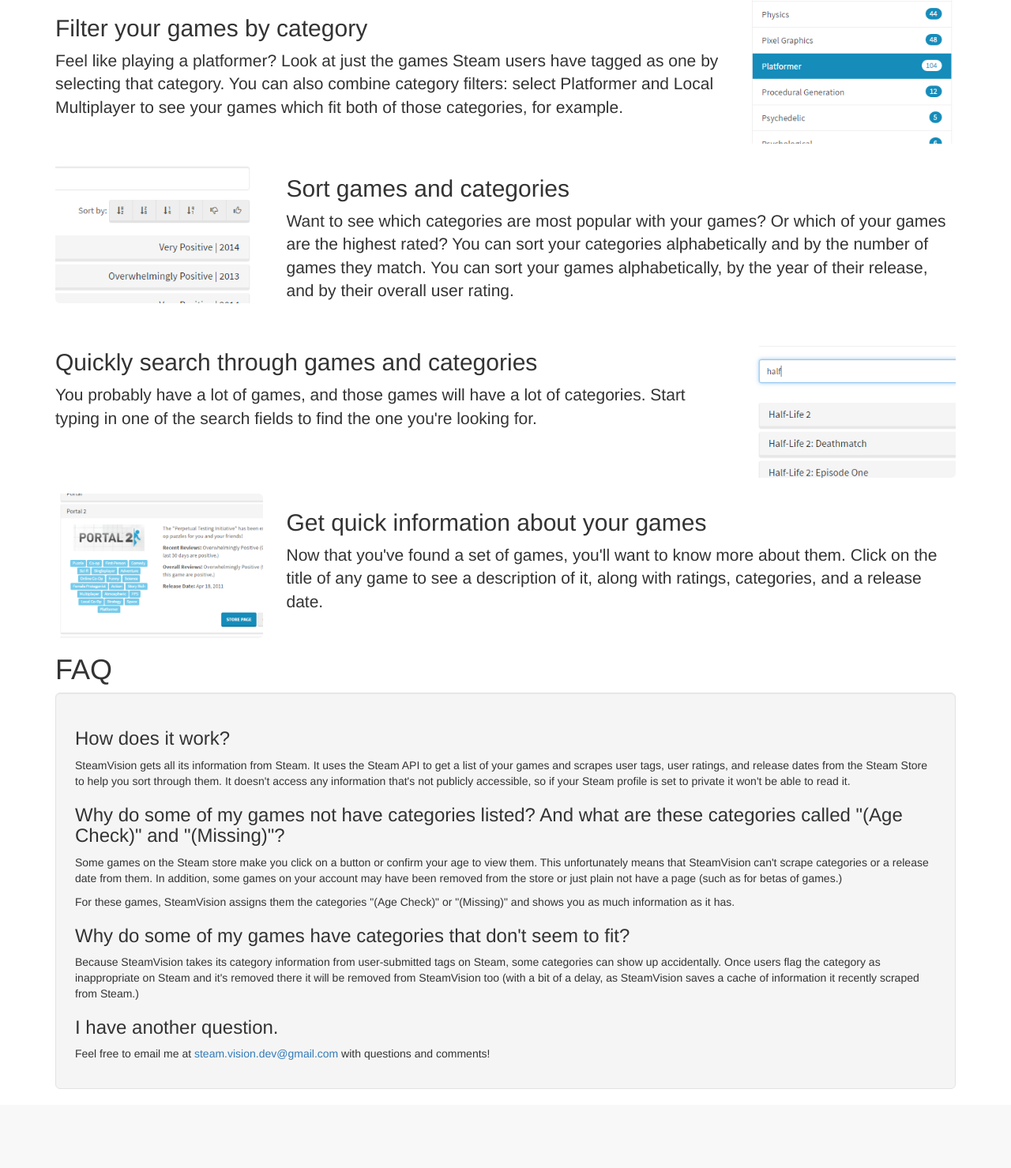
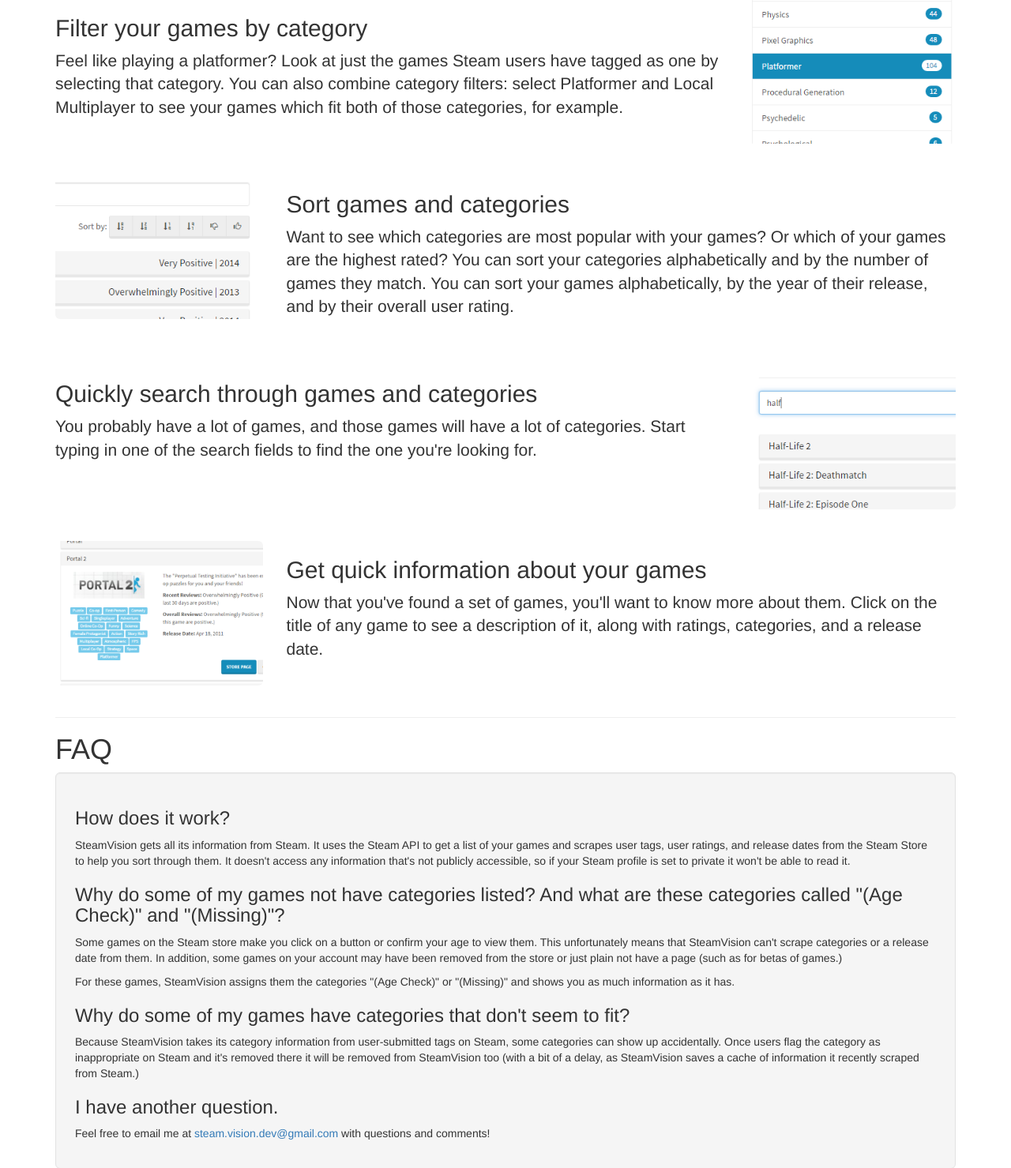
Before and after one commit to attackfrog/steamvision, a Flask app: template templates/index.html in a window 1280 px wide. Shown: the part 791-2270 px from the top of the page at 79% size. Before the commit the page ends 2170 px from the top, so only its background shows below. Run offline with Flask 2, Linux system fonts and the light colour scheme; the template is opened without the code that fills it, so the values that code supplies are empty; some libraries are stand-ins or nearby versions.

Commit message:
Improved some formatting

```diff
--- a/templates/index.html
+++ b/templates/index.html
@@ -20,6 +20,7 @@
 }
 .instruction {
     padding-top: 20px;
+    padding-bottom: 20px;
 }
 </style>
 {% endblock %}
@@ -107,16 +108,17 @@
                     date.</p>
             </div>
         </div>
+        <hr>
 
         <!-- FAQ section -->
         <div id="faq">
             <h1>FAQ</h1>
             <div class="well well-lg">
                 <h3>How does it work?</h3>
-                <p>SteamVision gets all its information from Steam. It uses the Steam API to get a list of your games and
-                    scrapes user tags, user ratings, and release dates from the Steam Store to help you sort through them. It
-                    doesn't access any information that's not publicly accessible, so if your Steam profile is set to private it
-                    won't be able to read it. </p>
+                <p>SteamVision gets all its information from Steam. It uses the Steam API to get a list of your games
+                    and scrapes user tags, user ratings, and release dates from the Steam Store to help you sort
+                    through them. It doesn't access any information that's not publicly accessible, so if your Steam
+                    profile is set to private it won't be able to read it. </p>
 
                 <h3>Why do some of my games not have categories listed? And what are these categories called "(Age
                     Check)" and "(Missing)"?</h3>
@@ -128,10 +130,10 @@
                     as much information as it has.</p>
 
                 <h3>Why do some of my games have categories that don't seem to fit?</h3>
-                <p>Because SteamVision takes its category information from user-submitted tags on Steam, some categories
-                    can show up accidentally. Once users flag the category as inappropriate on Steam and it's removed
-                    there it will be removed from SteamVision too (with a bit of a delay, as SteamVision saves a cache
-                    of information it recently scraped from Steam.)</p>
+                <p>Because SteamVision takes its category information from user-submitted tags on Steam, some
+                    categories can show up accidentally. Once users flag the category as inappropriate on Steam and
+                    it's removed there it will be removed from SteamVision too (with a bit of a delay, as SteamVision
+                    saves a cache of information it recently scraped from Steam.)</p>
 
                 <h3>I have another question.</h3>
                 <p>Feel free to email me at <a href="mailto:steam.vision.dev@gmail.com">steam.vision.dev@gmail.com</a>
```
